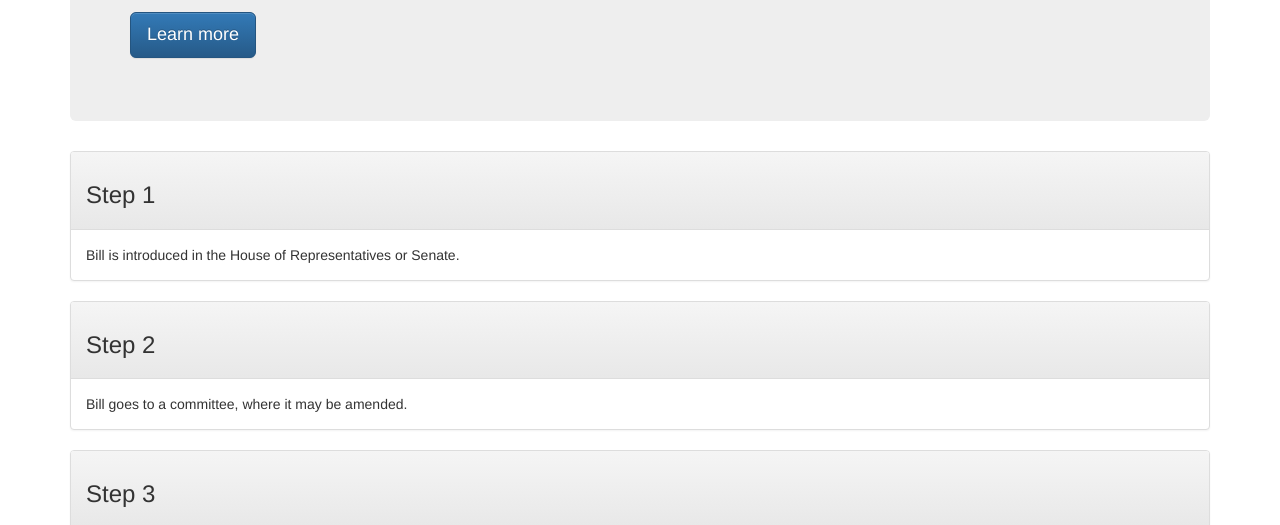
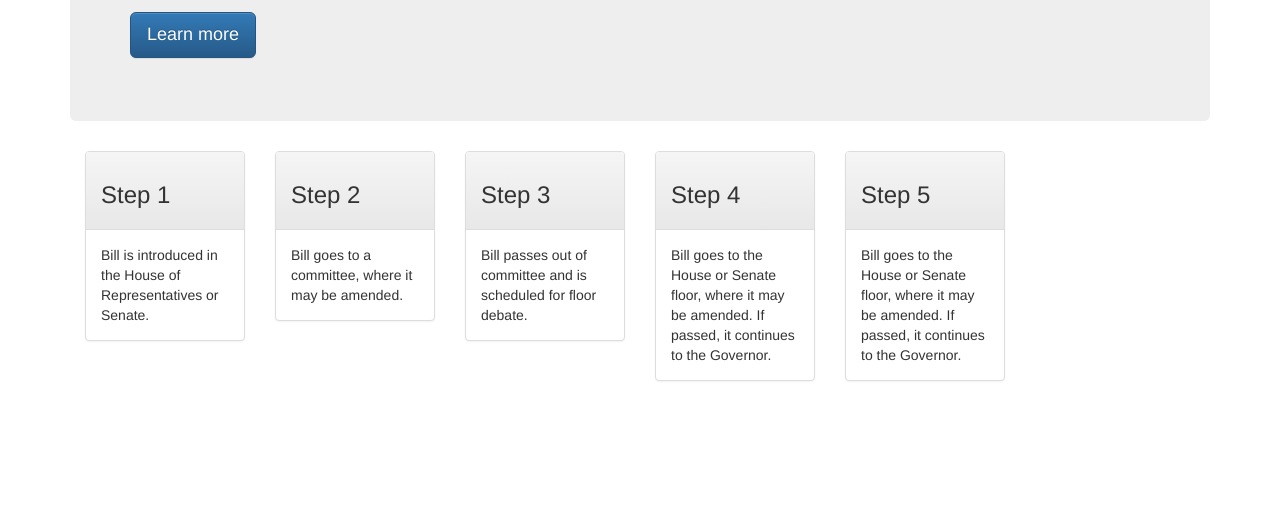
Before and after one commit to KaliVenable/Bootstrap-Homework-1, a plain HTML site: page index.html in a window 1280 px wide. Shown: the part 230-755 px from the top of the page. Drawn offline with Linux system fonts and the light colour scheme.

Commit message:
Added column widths to panels

```diff
--- a/index.html
+++ b/index.html
@@ -30,30 +30,39 @@
             <p>Learn More</p>
             <p><a class="btn btn-primary btn-lg" href="#">Learn more</a></p>
           </div>
+        <div class="col-md-2 col-lrg-2 col-sm-2 col-xs-12">
           <div class="panel panel-default">
             <div class="panel-heading">
               <h3 class="step-1">Step 1</h3>
             </div>
             <div class="panel-body">Bill is introduced in the House of Representatives or Senate.</div>
             </div>
+        </div>
+        <div class="col-md-2 col-lrg-2  col-sm-6 col-xs-12"</div>
           <div class="panel panel-default">
             <div class="panel-heading">
               <h3 class="step-2">Step 2</h3>
             </div>
             <div class="panel-body">Bill goes to a committee, where it may be amended.</div>
           </div>
+        </div>
+        <div class="col-md-2 col-lrg-2 col-sm-6 col-xs-12">
           <div class="panel panel-default">
             <div class="panel-heading">
               <h3 class="step-3">Step 3</h3>
             </div>
             <div class="panel-body">Bill passes out of committee and is scheduled for floor debate.</div>
           </div>
+        </div>
+        <div class="col-md-2 col-lrg-2 col-sm-6 col-xs-12">
           <div class="panel panel-default">
               <div class="panel-heading">
                 <h3 class="step-4">Step 4</h3>
               </div>
               <div class="panel-body">Bill goes to the House or Senate floor, where it may be amended. If passed, it continues to the Governor.</div>
               </div>
+        </div>
+        <div class="col-md-2 col-lrg-2 col-sm-12 col-xs-12">
           <div class="panel panel-default">
               <div class="panel-heading">
                   <h3 class="step-5">Step 5</h3>
@@ -61,6 +70,7 @@
               <div class="panel-body">Bill goes to the House or Senate floor, where it may be amended. If passed, it continues to the Governor.</div>
               </div>
           </div>
+        </div>
       </div>
     </body>
 </html>
```
